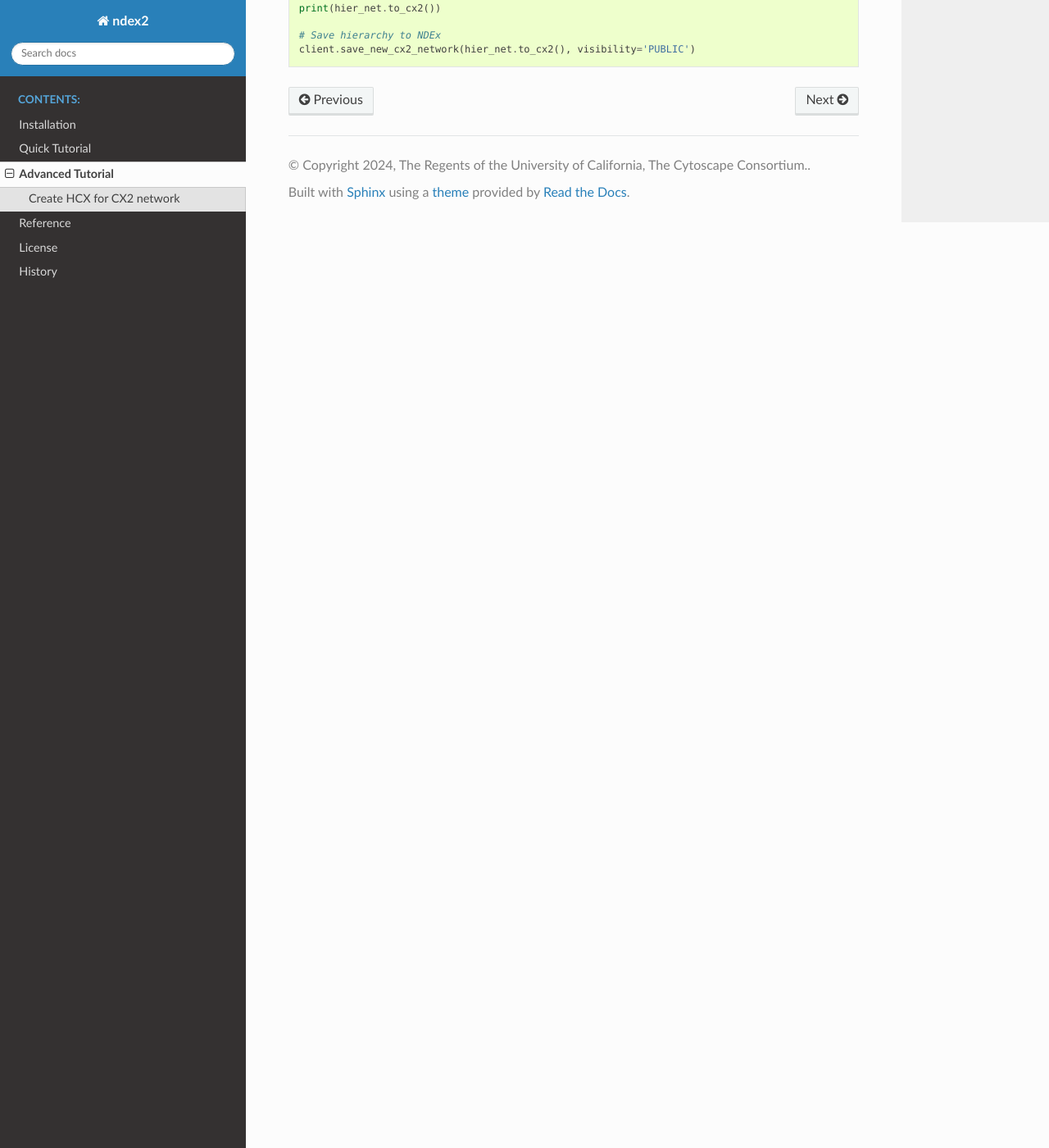
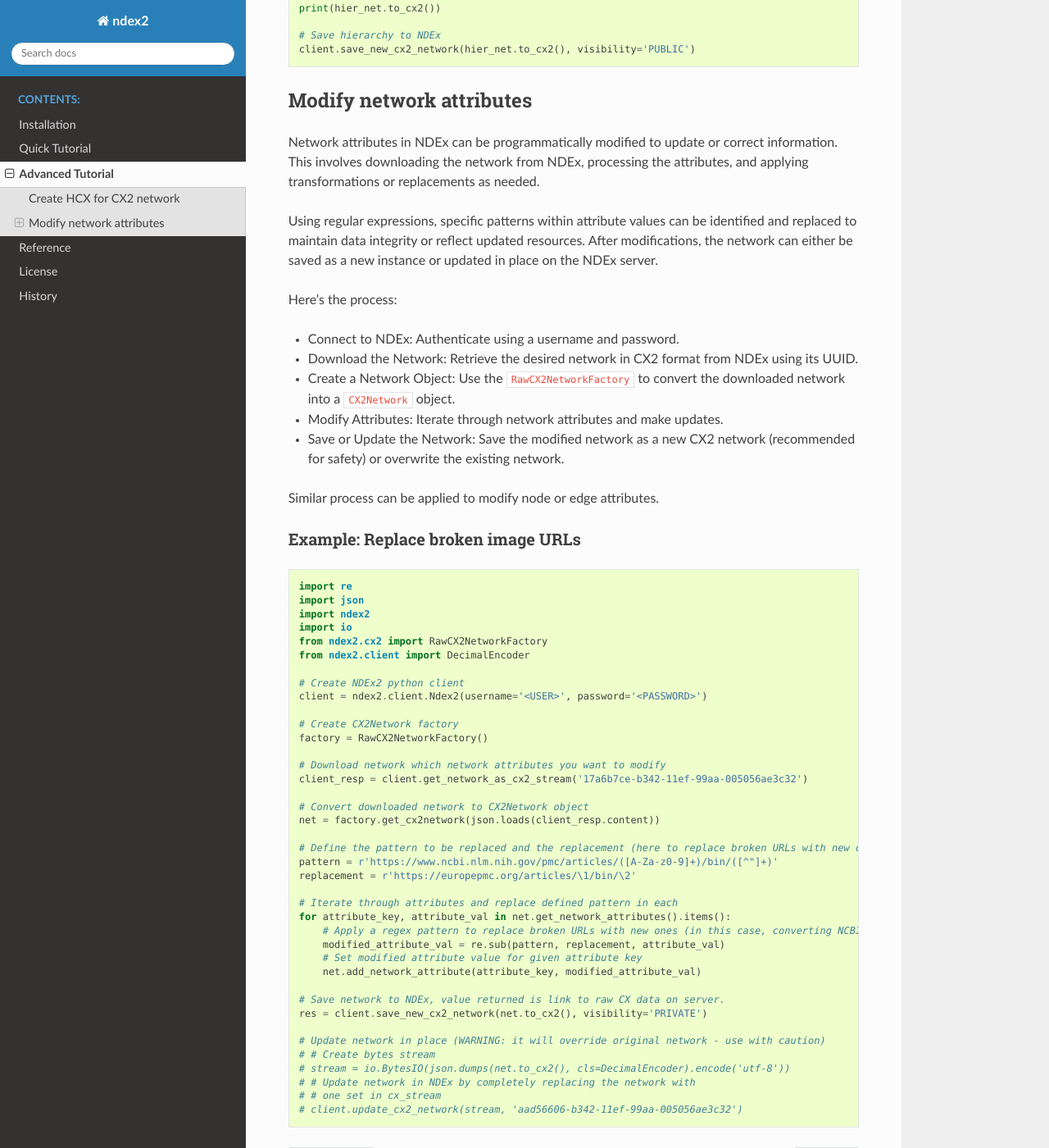
Before and after one commit to ndexbio/ndex2-client, a Sphinx documentation site: the page built from docs/advancedtutorial.rst, in a window 1280 px wide and 1400 px high, scrolled down 2050 px. Shown: the whole window at 82% size. Built offline with Sphinx 7.4.7 and the Read the Docs theme 3.1.0, drawn with Linux system fonts in a browser that asks for light colours.

Commit message:
Add advanced tutorial to modify network attributes

```diff
--- a/docs/advancedtutorial.rst
+++ b/docs/advancedtutorial.rst
@@ -92,3 +92,68 @@
 
 .. _HCX: https://cytoscape.org/cx/cx2/hcx-specification/
 .. _`CX2 format`: https://cytoscape.org/cx/cx2/specification/cytoscape-exchange-format-specification-(version-2)
+
+Modify network attributes
+--------------------------
+
+Network attributes in NDEx can be programmatically modified to update or correct information. This involves downloading
+the network from NDEx, processing the attributes, and applying transformations or replacements as needed.
+
+Using regular expressions, specific patterns within attribute values can be identified and replaced to maintain data
+integrity or reflect updated resources. After modifications, the network can either be saved as a new instance or
+updated in place on the NDEx server.
+
+Here’s the process:
+
+- Connect to NDEx: Authenticate using a username and password.
+- Download the Network: Retrieve the desired network in CX2 format from NDEx using its UUID.
+- Create a Network Object: Use the ``RawCX2NetworkFactory`` to convert the downloaded network into a ``CX2Network`` object.
+- Modify Attributes: Iterate through network attributes and make updates.
+- Save or Update the Network: Save the modified network as a new CX2 network (recommended for safety) or overwrite the existing network.
+
+Similar process can be applied to modify node or edge attributes.
+
+Example: Replace broken image URLs
+~~~~~~~~~~~~~~~~~~~~~~~~~~~~~~~~~~~~
+
+.. code-block:: python
+
+    import re
+    import json
+    import ndex2
+    import io
+    from ndex2.cx2 import RawCX2NetworkFactory
+    from ndex2.client import DecimalEncoder
+
+    # Create NDEx2 python client
+    client = ndex2.client.Ndex2(username='<USER>', password='<PASSWORD>')
+
+    # Create CX2Network factory
+    factory = RawCX2NetworkFactory()
+
+    # Download network which network attributes you want to modify
+    client_resp = client.get_network_as_cx2_stream('17a6b7ce-b342-11ef-99aa-005056ae3c32')
+
+    # Convert downloaded network to CX2Network object
+    net = factory.get_cx2network(json.loads(client_resp.content))
+
+    # Define the pattern to be replaced and the replacement (here to replace broken URLs with new ones, converting NCBI URLs to EuropePMC)
+    pattern = r'https://www.ncbi.nlm.nih.gov/pmc/articles/([A-Za-z0-9]+)/bin/([^"]+)'
+    replacement = r'https://europepmc.org/articles/\1/bin/\2'
+
+    # Iterate through attributes and replace defined pattern in each
+    for attribute_key, attribute_val in net.get_network_attributes().items():
+        # Apply a regex pattern to replace broken URLs with new ones (in this case, converting NCBI URLs to EuropePMC)
+        modified_attribute_val = re.sub(pattern, replacement, attribute_val)
+        # Set modified attribute value for given attribute key
+        net.add_network_attribute(attribute_key, modified_attribute_val)
+
+    # Save network to NDEx, value returned is link to raw CX data on server.
+    res = client.save_new_cx2_network(net.to_cx2(), visibility='PRIVATE')
+
+    # Update network in place (WARNING: it will override original network - use with caution)
+    # # Create bytes stream
+    # stream = io.BytesIO(json.dumps(net.to_cx2(), cls=DecimalEncoder).encode('utf-8'))
+    # # Update network in NDEx by completely replacing the network with
+    # # one set in cx_stream
+    # client.update_cx2_network(stream, 'aad56606-b342-11ef-99aa-005056ae3c32')
```
